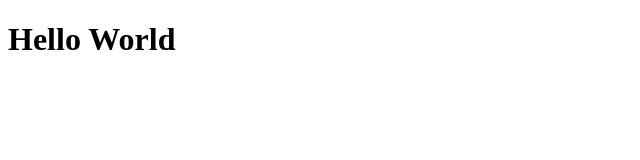
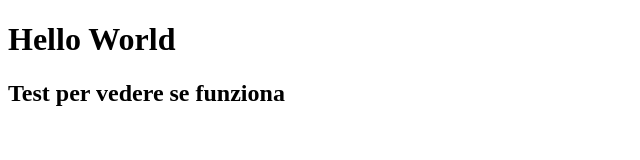
Before and after one commit to MarcoMazzeo01/htmlcss-hello, a plain HTML site: page index.html in a window 1280 px wide. Shown: the whole page, without its empty margins (0-640 px from the left). Drawn offline with Linux system fonts and the light colour scheme.

Commit message:
Test per vedere se funziona

```diff
--- a/index.html
+++ b/index.html
@@ -8,5 +8,6 @@
 </head>
 <body>
     <h1>Hello World</h1>
+    <h2>Test per vedere se funziona</h2>
 </body>
 </html>
```
